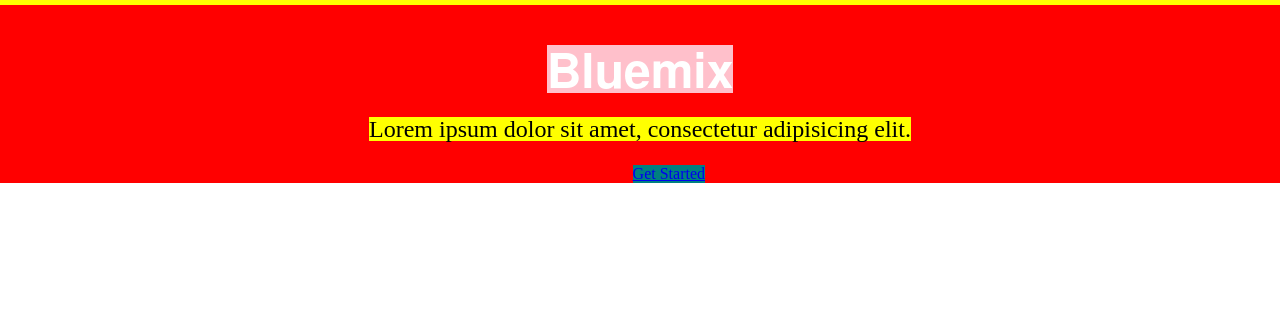
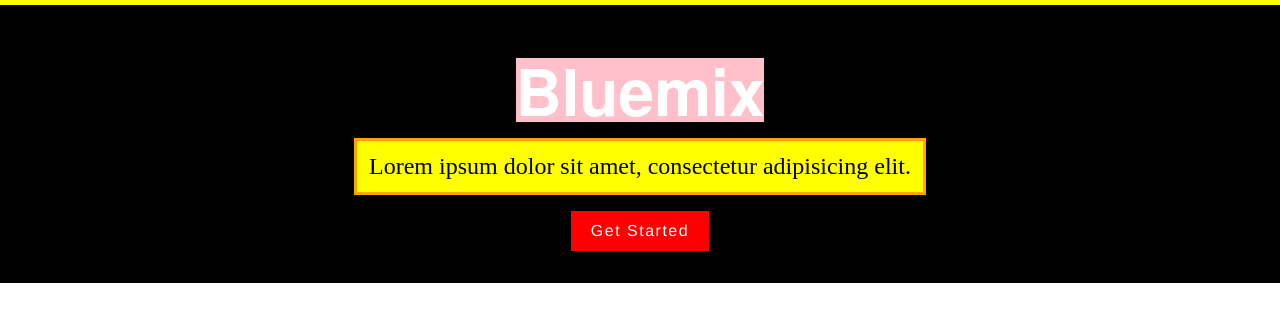
Before and after one commit to hellobrian/bluemix-redesign, a website: page index.html in a window 1280 px wide. Shown: the part 59-380 px from the top of the page. Drawn offline with Linux system fonts and the light colour scheme.

Commit message:
Some basic layout tweaks

```diff
--- a/scss/main.scss
+++ b/scss/main.scss
@@ -44,10 +44,9 @@
 
 }
 
-
 .home {
   width: 100%;
-  background: red;
+  background: black;
   .title {
     @include flex(column, center, center);
     width: 90%;
@@ -55,23 +54,30 @@
 
     h1 {
       background: pink;
-      font-size: 3rem;
-      line-height: 1;
-      margin-bottom: 0px;
+      font-size: 4rem;
+      margin-bottom: 1rem;
       color: $white;
       @extend .helveticaBold;
     }
 
     p {
+      border: 3px solid orange;
+      padding: 0.75rem;
       background: yellow;
       font-size: 1.5rem;
-      line-height: 1;
       text-align: center;
+      margin: 0;
     }
 
     a {
-      background: teal;
-      margin-left: 5%;
+      background: red;
+      color: $white;
+      margin: 1rem 5% 2rem 5%;
+      padding: 0.75rem 1.25rem;
+      font-size: 1rem;
+      letter-spacing: 1.5px;
+      text-decoration: none;
+      @extend .helveticaLight;
     }
   }
 }
--- a/scss/theme/_fonts.scss
+++ b/scss/theme/_fonts.scss
@@ -2,20 +2,24 @@
   font-family: "HelveticaNeue", "Helvetica Neue", "HelveticaNeueRoman", "HelveticaNeue-Roman", "Helvetica Neue Roman", 'TeXGyreHerosRegular', "Helvetica", "Tahoma", "Geneva", "Arial", sans-serif;
   font-weight:400;
   font-stretch:normal;
+  line-height: 1;
 }
 
 .helveticaLight {
   font-family: "HelveticaNeue-Light", "Helvetica Neue Light", "Helvetica Neue", Helvetica, Arial, "Lucida Grande", sans-serif;
   font-weight: 300;
+  line-height: 1;
 }
 
 .helveticaRoman {
   font-family: "HelveticaNeueRoman", "HelveticaNeue-Roman", "Helvetica Neue Roman", "HelveticaNeue", "Helvetica Neue", 'TeXGyreHerosRegular', "Helvetica", "Tahoma", "Geneva", "Arial", sans-serif;
   font-weight: 400;
   font-stretch: normal;
+  line-height: 1;
 }
 
 .helveticaBold {
   font-family: "HelveticaNeueBold", "HelveticaNeue-Bold", "Helvetica Neue Bold", "HelveticaNeue", "Helvetica Neue", 'TeXGyreHerosBold', "Helvetica", "Tahoma", "Geneva", "Arial", sans-serif;
   font-weight: 600;
+  line-height: 1;
 }
```
Also changed, not shown: public/css/main.css.
